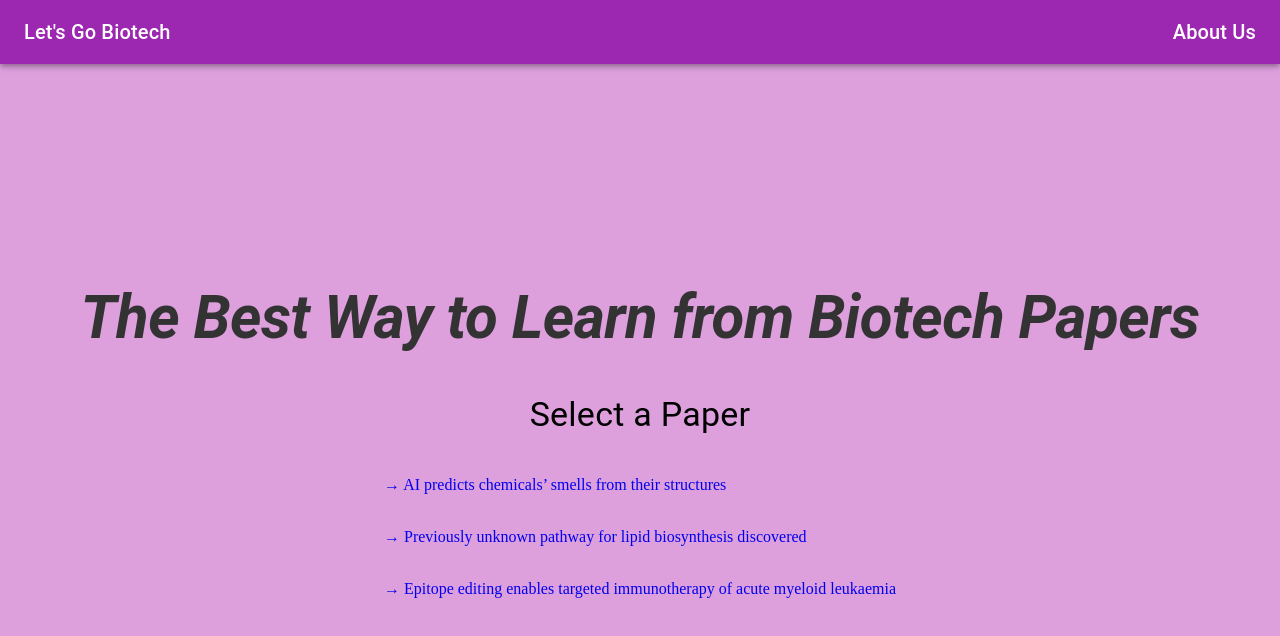
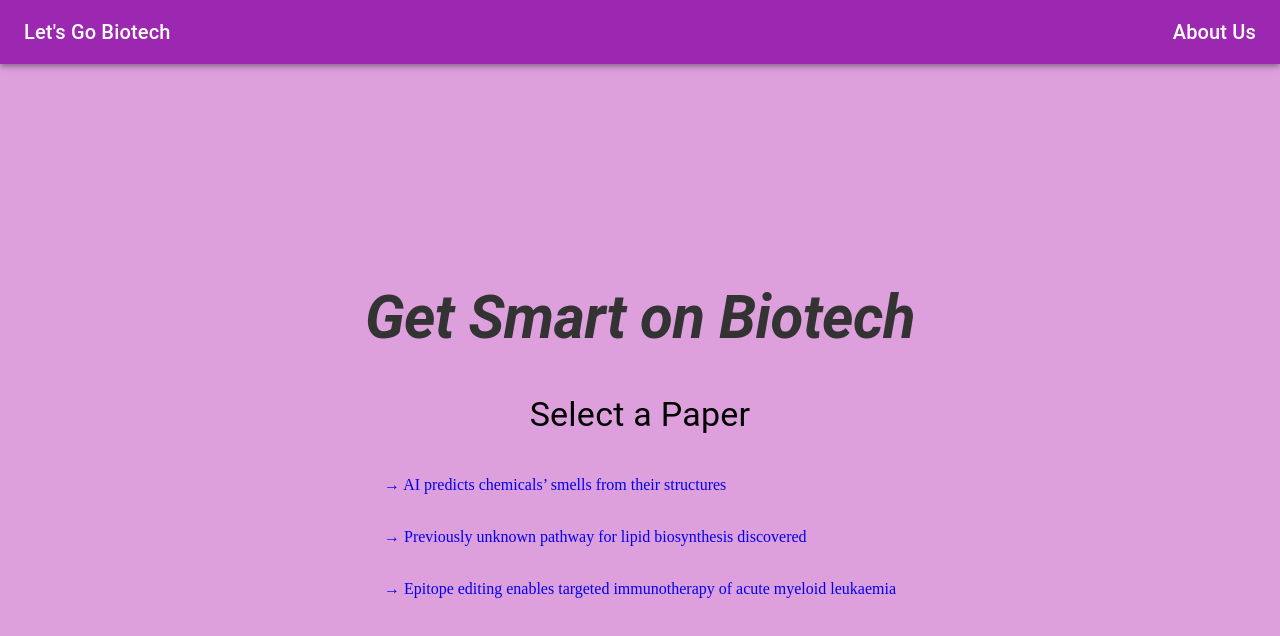
Before and after one commit to rohanrobinson/lgb, a Next.js app: page / in a window 1280 px wide. Shown: the top 636 px of the page. Built offline with nearby package versions, Linux system fonts and the light colour scheme.

Commit message:
new title line

```diff
--- a/src/pages/index.js
+++ b/src/pages/index.js
@@ -65,7 +65,7 @@ export default function Home() {
           mt: 4,
         }}>
           <Typography variant="h2" sx={{ mb: 4, textAlign: 'center' }}>
-            <b><span className={styles.lgbHeader}><i>The Best Way to Learn from Biotech Papers</i></span></b>
+            <b><span className={styles.lgbHeader}><i>Get Smart on Biotech</i></span></b>
           </Typography>
           <Typography variant="h4" sx={{ mb: 2, textAlign: 'center'}}>
             <span className={styles.lgbDescription}>Select a Paper</span>
```
